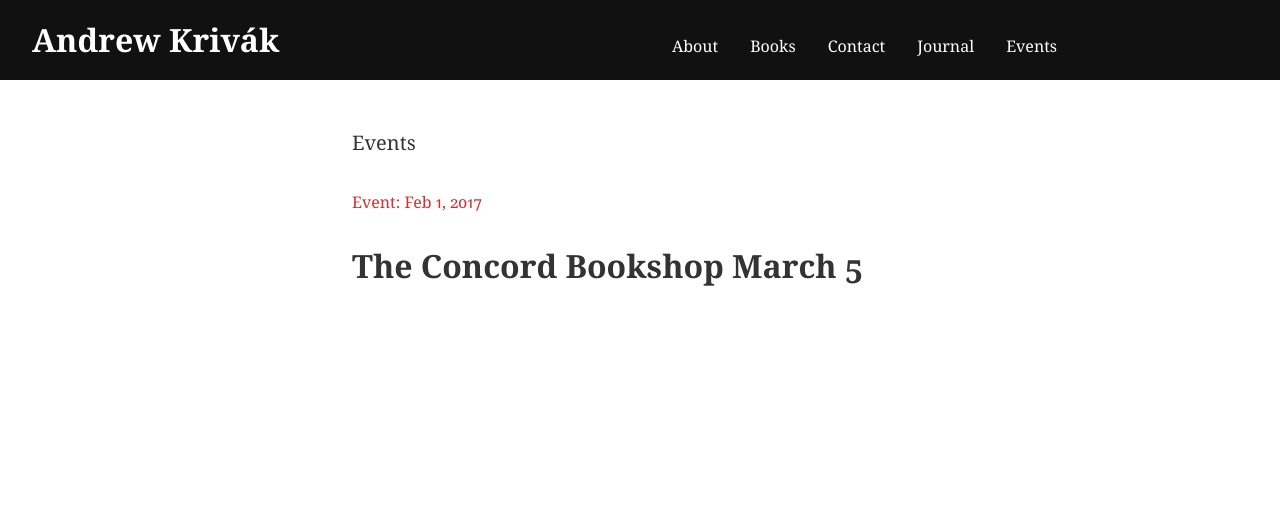
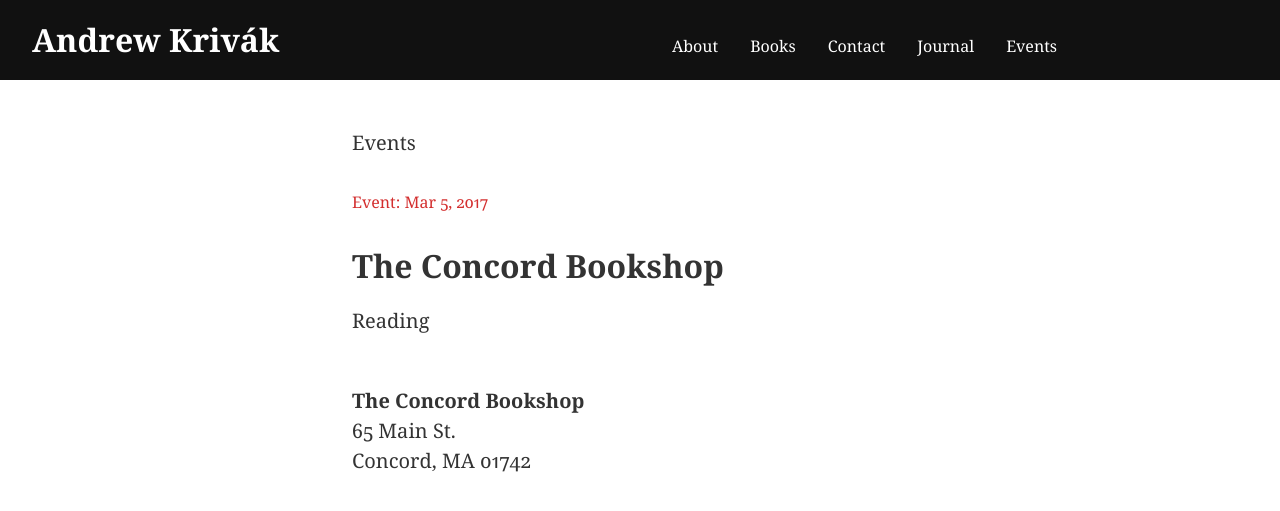
Before and after one commit to theNewDynamic/andrewkrivak.com--archive, a Jekyll site: the page built from _events/the-concord-bookshop-march-5.md, in a window 1280 px wide and 900 px high. Shown: the top 511 px of the window. Built offline with Jekyll 4.4.1, drawn with Linux system fonts in a browser that asks for light colours.

Commit message:
Updated '_events/the-concord-bookshop-march-5.md' via CloudCannon

```diff
--- a/_events/the-concord-bookshop-march-5.md
+++ b/_events/the-concord-bookshop-march-5.md
@@ -1,12 +1,15 @@
 ---
-title: The Concord Bookshop March 5
-start_at: 2017-02-01 12:00:00
+title: The Concord Bookshop
+start_at: 2017-03-05 15:00:00
 show_time: true
 venue:
-  name:
-  address:
-  city:
-  state:
-  zip:
-link:
+  name: The Concord Bookshop
+  address: 65 Main St.
+  city: Concord
+  state: MA
+  zip: '01742'
+link: 'http://www.concordbookshop.com/'
 ---
+
+
+Reading
```
